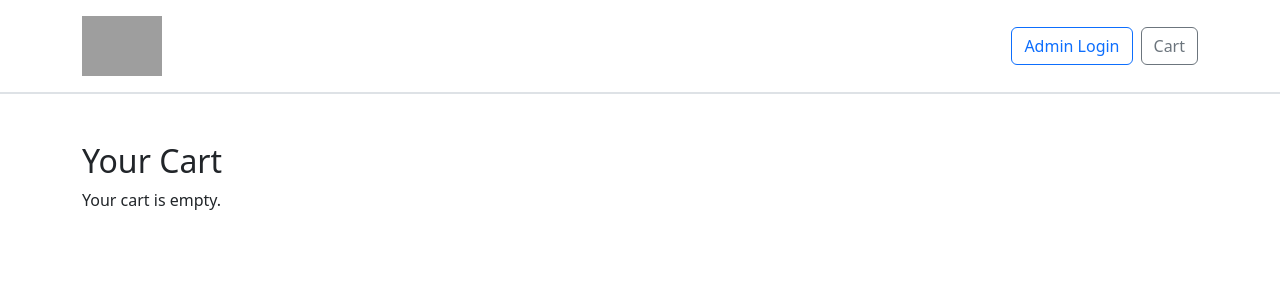
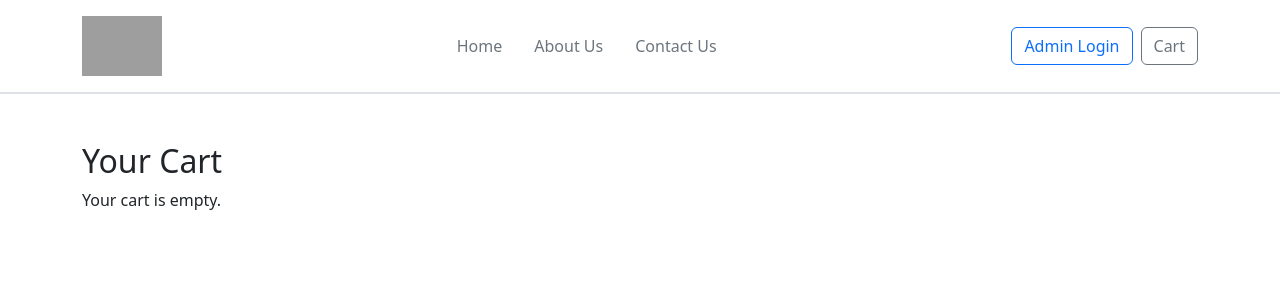
Before and after one commit to brijesh2534/dermacoskincare, a PHP site: page /cart.php in a window 1280 px wide. Shown: the top 300 px of the page. Run offline with PHP 8.4, Linux system fonts and the light colour scheme; grey boxes are pictures that could not be loaded.

Commit message:
Update cart.php

```diff
--- a/cart.php
+++ b/cart.php
@@ -40,15 +40,19 @@ if (isset($_GET['index'])) {
 
 <header class="bg-white border-bottom border-2">
     <nav class="container d-flex align-items-center justify-content-between py-3">
-        <a href="home.php" class="navbar-brand">
+        <a href="Home.php" class="navbar-brand">
             <img src="https://png.pngtree.com/png-vector/20220708/ourmid/pngtree-skin-care-logo-png-image_5774040.png" alt="Derma Co Logo" class="h-auto" style="max-height: 60px" />
         </a>
+        <ul class="nav d-none d-md-flex">
+            <li class="nav-item"><a href="Home.php" class="nav-link text-secondary">Home</a></li>
+            <li class="nav-item"><a href="About.php" class="nav-link text-secondary">About Us</a></li>
+            <li class="nav-item"><a href="Contact.php" class="nav-link text-secondary">Contact Us</a></li>
+        </ul>
         <div class="d-flex align-items-center">
-            <a href="login.php" class="btn btn-outline-primary me-2">Admin Login</a>
+            <a href="Login.php" class="btn btn-outline-primary me-2">Admin Login</a>
             <a href="cart.php" class="btn btn-outline-secondary">
     <i class="fa-solid fa-cart-shopping"></i> Cart
 </a>
-
         </div>
     </nav>
 </header>
```
